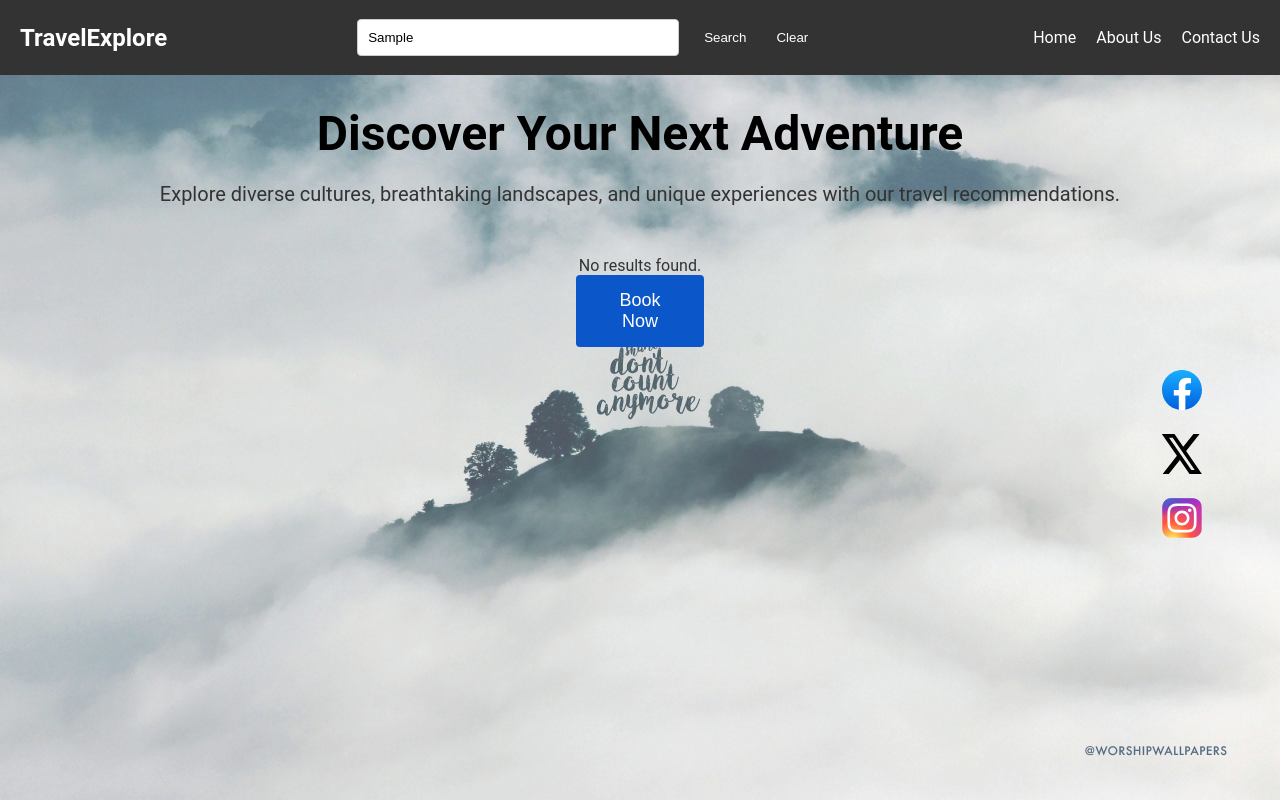
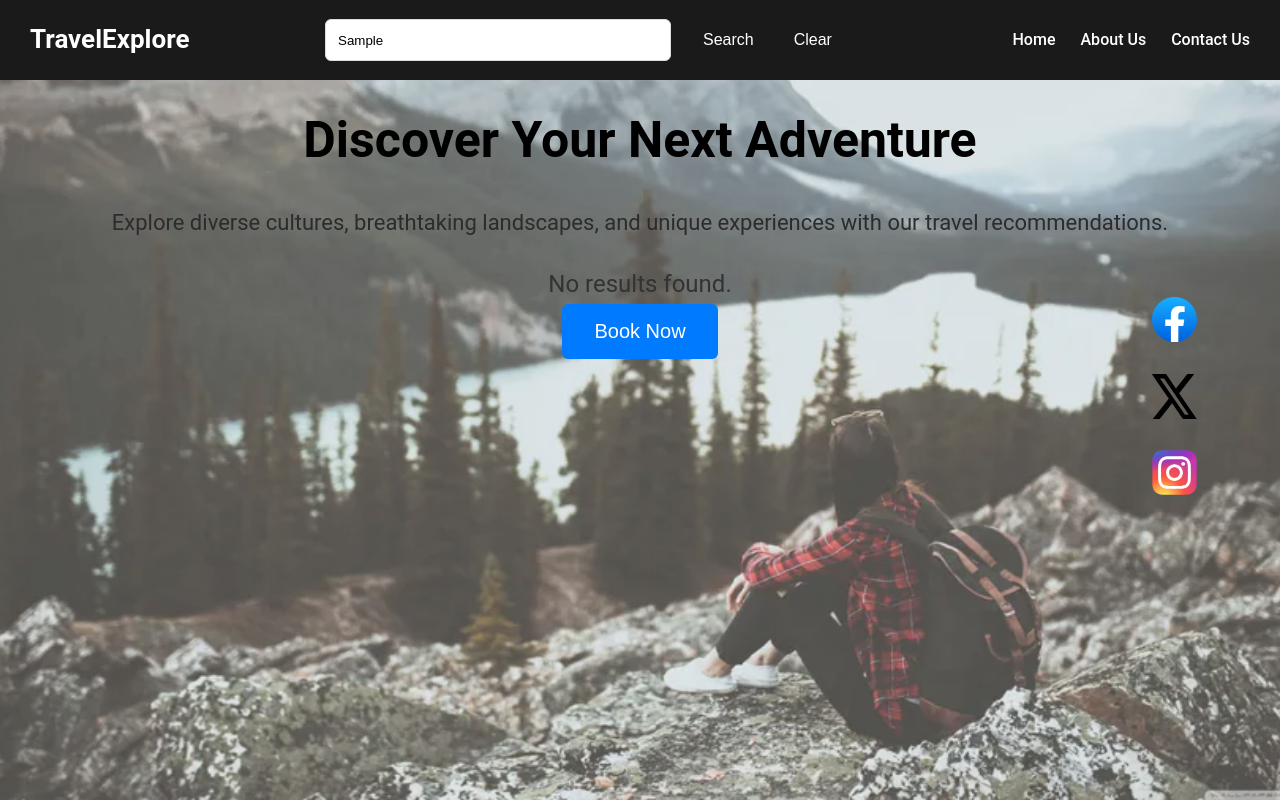
Before and after one commit to ajustinodev/FinalTravelBloom, a plain HTML site: page index.html in a window 1280 px wide. Both pictures are taken after typing "Sample" into the empty fields and a click on the button "Search". Drawn offline with Linux system fonts and the light colour scheme.

Commit message:
change some styles

```diff
--- a/index.html
+++ b/index.html
@@ -7,7 +7,7 @@
     <link rel="stylesheet" href="styles.css">
 </head>
 <body>
-    <img src="./images/background.jpg" alt="Travel Background" class="background-image">
+    <img src="./images/background2.jpg" alt="Travel Background" class="background-image">
     <nav>
         <div class="logo">TravelExplore</div>
         <div class="search-container">
--- a/styles.css
+++ b/styles.css
@@ -7,19 +7,21 @@ body, h1, h2, h3, h4, h5, h6, p, ul, li, a, nav, button {
 body {
     display: flex;
     flex-direction: column;
-    font-family: Roboto, Oxygen, Ubuntu, Cantarell, 'Open Sans', 'Helvetica Neue', sans-serif;
-    background-color: #f4f4f4;
+    font-family: 'Roboto', 'Helvetica Neue', sans-serif;
+    background-color: #f9f9f9;
     color: #333;
+    line-height: 1.6;
 }
 
+/* Navegación */
 nav {
-    background: #333;
+    background: #1a1a1a;
     color: #fff;
     display: flex;
     justify-content: space-between;
-    padding: 10px 20px;
+    padding: 15px 30px;
     align-items: center;
-    height: 75px;
+    height: 80px;
 }
 
 .nav-links {
@@ -28,187 +30,212 @@ nav {
 }
 
 .nav-links li {
-    margin-left: 20px;
+    margin-left: 25px;
 }
 
 .nav-links a {
     color: #fff;
     text-decoration: none;
+    font-weight: 500;
 }
 
 .logo {
-    font-size: 24px;
-    font-weight: bold;
+    font-size: 26px;
+    font-weight: 600;
 }
 
+/* Contenedor de búsqueda */
 .search-container {
     display: flex;
     justify-content: center;
-    margin: 20px 0;
+    margin: 30px 0;
 }
 
 .search-container input {
-    width: 300px;
-    padding: 10px;
-    margin-right: 10px;
-    border: 1px solid #ccc;
-    border-radius: 4px;
+    width: 320px;
+    padding: 12px;
+    margin-right: 12px;
+    border: 1px solid #ddd;
+    border-radius: 6px;
 }
 
 .search-container button {
-    padding: 10px 15px;
+    padding: 12px 20px;
     border: none;
-    border-radius: 4px;
-    background-color: #333;
+    border-radius: 6px;
+    background-color: #1a1a1a;
     color: #fff;
     cursor: pointer;
+    font-size: 16px;
 }
 
 .search-container button:hover {
-    background-color: #555;
+    background-color: #333;
 }
 
+/* Sección de contenido */
 .content-section {
     display: flex;
     flex-direction: column;
     align-items: center;
     text-align: center;
+    padding: 20px;
 }
 
 .background-image {
     position: fixed;
     width: 100%;
-    height: auto;
-    opacity: 0.7;
+    height: 100%;
+    object-fit: cover;
+    opacity: 0.8;
     z-index: -1;
 }
 
-.wellcome {
-    padding: 30px;
+.welcome {
+    padding: 40px;
 }
 
 h1 {
-    font-size: 48px;
-    color: #000000;
-    font-weight: bold;
+    font-size: 50px;
+    color: #000;
+    font-weight: 700;
 }
 
 .description {
-    margin: 20px 0;
-    font-size: 20px;
+    margin: 25px 0;
+    font-size: 22px;
+    color: #2c2c2c !important;
 }
 
+/* Iconos de redes sociales */
 .social-media-icons {
     display: flex;
     flex-direction: column;
     position: fixed;
-    top: 45%;
+    top: 50%;
     left: 90%;
+    transform: translateY(-50%);
 }
 
 .social-media-icons a {
-    margin: 10px;
+    margin: 12px 0;
 }
 
 .social-media-icons img {
-    width: 40px;
-    height: 40px;
+    width: 45px;
+    height: 45px;
 }
 
-
+/* Botón de reserva */
 .book-now {
-    width: 10%;
-    padding: 15px 30px;
-    background-color: #0b57c9;
+    padding: 16px 32px;
+    background-color: #007aff;
     color: #fff;
     border: none;
-    border-radius: 4px;
-    font-size: 18px;
+    border-radius: 6px;
+    font-size: 20px;
     cursor: pointer;
-    margin-bottom: 20px;
+    margin-bottom: 25px;
 }
 
 .book-now:hover {
-    background-color: #005ae2;
+    background-color: #0056b3;
 }
 
+/* Sobre nosotros */
 .about-us {
     display: flex;
     flex-direction: column;
     text-align: center;
+    padding: 50px 20px;
 }
 
 .about-us h1 {
-    font-size: 36px;
-    margin-bottom: 20px;
+    font-size: 38px;
+    margin-bottom: 25px;
 }
 
 .about-us p {
-    font-size: 18px;
-    margin-bottom: 40px;
+    font-size: 20px;
+    margin-bottom: 50px;
+    color: #666;
 }
 
+/* Miembro del equipo */
 .team-member {
-    margin-bottom: 20px;
+    margin-bottom: 25px;
 }
 
 .team-member h3 {
-    font-size: 24px;
-    margin-bottom: 5px;
+    font-size: 26px;
+    margin-bottom: 10px;
 }
 
 .team-member p {
     font-size: 18px;
-    color: #666;
+    color: #777;
 }
 
+/* Contacto */
 .contact-us {
     display: flex;
     flex-direction: column;
-    padding: 50px 20px;
+    padding: 60px 20px;
     text-align: center;
 }
 
 .contact-us h1 {
-    font-size: 36px;
-    margin-bottom: 20px;
+    font-size: 38px;
+    margin-bottom: 25px;
 }
 
 .contact-us form {
-    max-width: 600px;
+    max-width: 650px;
     margin: 0 auto;
     text-align: left;
 }
 
 .contact-us label {
     display: block;
-    margin-bottom: 5px;
+    margin-bottom: 6px;
     font-size: 18px;
 }
 
 .contact-us input,
 .contact-us textarea {
     width: 100%;
-    padding: 10px;
-    margin-bottom: 20px;
-    border: 1px solid #ccc;
-    border-radius: 4px;
+    padding: 12px;
+    margin-bottom: 22px;
+    border: 1px solid #ddd;
+    border-radius: 6px;
 }
 
 .contact-us button {
-    padding: 15px 30px;
-    background-color: #0b57c9;
+    padding: 16px 32px;
+    background-color: #007aff;
     color: #fff;
     border: none;
-    border-radius: 4px;
-    font-size: 18px;
+    border-radius: 6px;
+    font-size: 20px;
     cursor: pointer;
 }
 
 .contact-us button:hover {
-    background-color: #005ae2;
+    background-color: #0056b3;
 }
 
 #imgPlace {
     width: 50%;
+    border-radius: 15px;
+    border: 1px solid rgb(255, 255, 255)
 }
+
+#results h3 {
+    font-size:x-large;
+}
+#results h6 {
+    font-size:x-large;
+}
+#results p {
+    font-size:x-large;
+}
```
Also changed, not shown: about.html (+2 -2 lines), contact.html (+1 -1 lines), images/background2.jpg (added).
